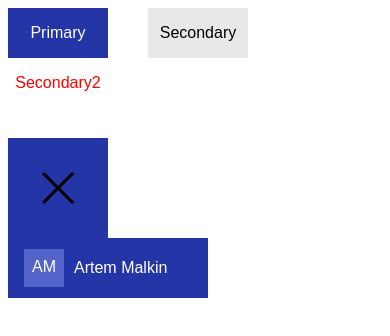
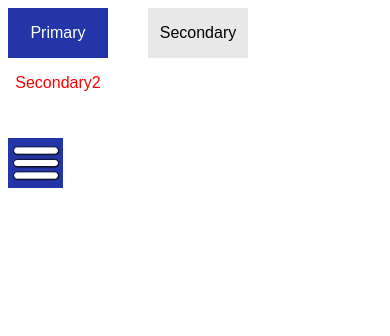
Before and after one commit to volirimx/FE104-react, a React (Vite) app: page / in a window 390 px wide. Shown: the top 336 px of the page. Built offline with nearby package versions, Linux system fonts and the light colour scheme.

Commit message:
Hamburger done

```diff
--- a/src/App.tsx
+++ b/src/App.tsx
@@ -7,18 +7,18 @@ function App() {
 
 
   return (
+    <div>
       <div>
-        <div>
     <Button content={'Primary'} mode={'primary'}/>
     <Button content={'Secondary'} mode={'secondary'}/>
     <Button content={'Secondary2'} mode={'secondary2'}/>
       </div>
-    <div>
+
+      <div>
+      <Hamburger/>
+      </div>
+
     </div>
-    <div>
-      <Hamburger opened={false} />
-    </div>
-      </div>
 
 
 
--- a/src/components/Hamburger/hamburger.module.css
+++ b/src/components/Hamburger/hamburger.module.css
@@ -1,6 +1,6 @@
 .hamburger {
-    height: 100px;
-    width: 100px;
+    height: 50px;
+    width: 55px;
     background-color: #2436A7;
     margin-top: 30px;
     position: relative;
@@ -13,10 +13,6 @@
     display: block;
     min-width: 50px;
     min-height: 50px;
-   max-width: 50px;
-   max-height: 50px;
+    max-width: 50px;
+    max-height: 50px;
 }
-
-.opened {
-
-}
--- a/src/components/Hamburger/hamburger.tsx
+++ b/src/components/Hamburger/hamburger.tsx
@@ -1,27 +1,23 @@
 import { useState } from 'react';
 import styles from './hamburger.module.css'
-import image from '../../assets/hamburger_button.png'
+import image from '..//../assets/pngwing.com.png'
 import x_image from '../../assets/x.png'
 import { UserButton } from '../Users/userbutton';
 
 
-interface HamburgerProps {
-    opened: boolean;
-}
+export const Hamburger = () => {
+    const [state, setState] = useState(false);
 
-export const Hamburger = (props: HamburgerProps) => {
-    const [state, setState] = useState(false);
-    let imageRender = image;
-
-    { state ? imageRender=image: imageRender=x_image}
-
+    const buttonClickHandler = () => {
+        setState(!state)
+    }
 
 
     return (
         <div className={styles.hamburger}
-        onClick={() => setState(prev => !prev)}>
-            <img className={styles.img} src={imageRender} alt="x" />
-            <UserButton firstName="Artem" lastName="Malkin"/>
+        onClick={buttonClickHandler}>
+            <img className={styles.img} src={state ? x_image: image} alt="" />
+            {state ? <UserButton firstName="Artem" lastName="Malkin"/>: <></>}
 
 
         </div>
--- a/src/components/Users/userbutton.tsx
+++ b/src/components/Users/userbutton.tsx
@@ -1,4 +1,5 @@
 import styles from './users.module.css'
+import state from '..Hamburger/'
 
 interface UserButtonProps {
     firstName: string,
--- a/src/components/Users/users.module.css
+++ b/src/components/Users/users.module.css
@@ -13,6 +13,8 @@
     display: flex;
     flex-direction: row;
     align-items: center;
+    position: absolute;
+    top: 0px
 
 }
 
```
Also changed, not shown: src/assets/pngwing.com.png (added).
